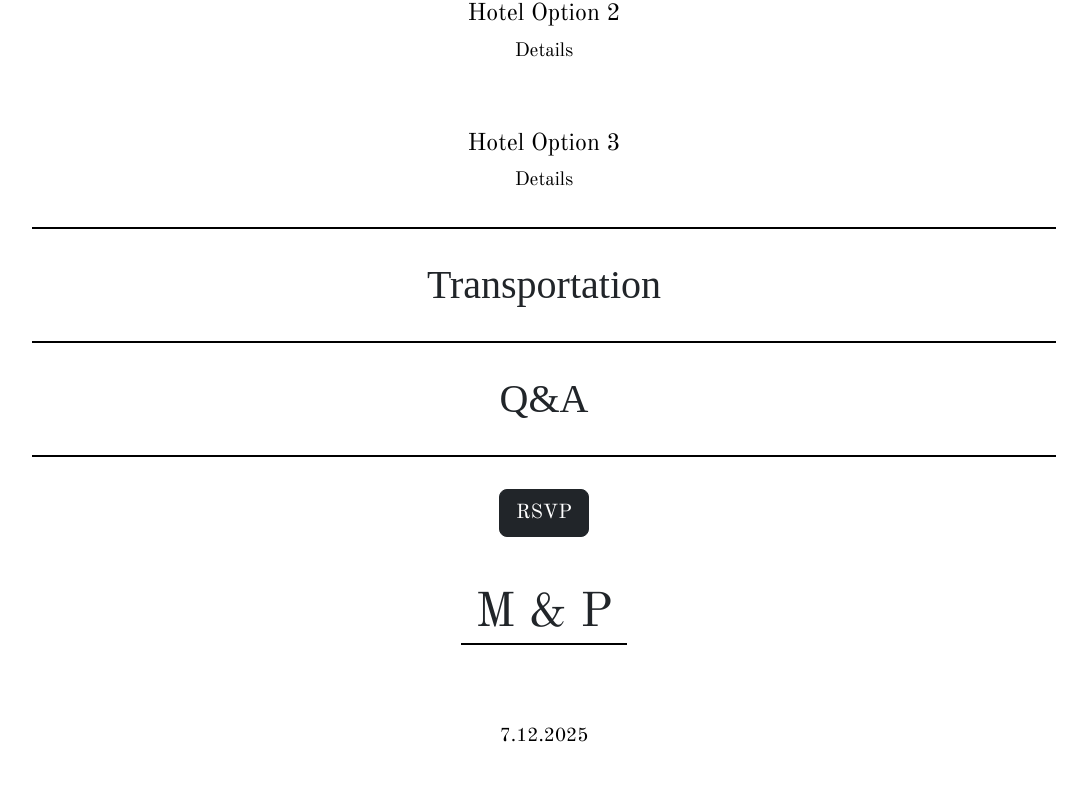
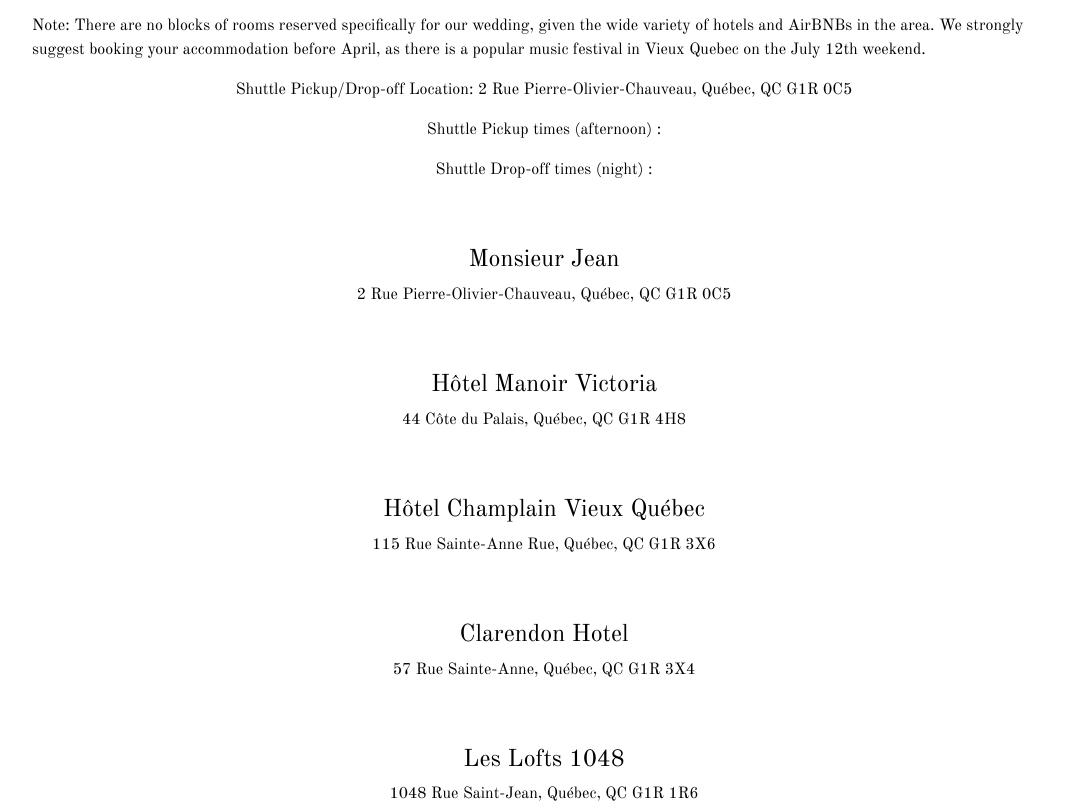
Before and after one commit to JosephMaltese/WeddingSite-Frontend, a React (Create React App) app in the folder my-app/: page / in a window 1280 px wide. Shown: the part 2190-3000 px from the top of the page, without its empty margins (96-1183 px from the left). Built offline with nearby package versions, Linux system fonts and the light colour scheme.

Commit message:
Added accomodation info and new favicon

```diff
--- a/my-app/public/index.html
+++ b/my-app/public/index.html
@@ -24,7 +24,7 @@
       work correctly both with client-side routing and a non-root public URL.
       Learn how to configure a non-root public URL by running `npm run build`.
     -->
-    <title>React App</title>
+    <title>The Wedding of Marie-Eve & Peter</title>
   </head>
   <body>
     <noscript>You need to enable JavaScript to run this app.</noscript>
--- a/my-app/src/landing.tsx
+++ b/my-app/src/landing.tsx
@@ -102,19 +102,35 @@
           <h2 className="sectionHeader">{language === 'english' ? 'Accommodations' : 'Hébergement'}</h2>
 
           <div>
+            <p style={{paddingRight: '10%', paddingLeft: '10%', fontSize: '1rem', textAlign: 'start'}}>{language === 'english' ? 'We have arranged for multiple shuttles (before the ceremony & at the end of the night) to bring guests to and from the venue on our wedding day. The shuttle will depart and arrive at a central point in Vieux Quebec, which is marked on the map below. Our suggestion is to rent a hotel or AirBNB near the bus pick-up/drop-off location, if you would like to use the shuttle. There will also be parking at the venue should you decide to drive there. The venue is a 15 minutes drive away from Vieux Quebec.' : 'Il y aura un service d’autobus qui fera plusieurs allers-retours la journée du mariage, du Vieux Québec vers l’Espace Saint-Grégoire et vice-versa. L’autobus partira et arrivera à un point central dans le Vieux-Québec, voir la carte ci-dessous pour la location précise. Nous suggérons de louer un hôtel ou un AirBnB près du point de ramassage et de dépôt de l’autobus, si vous désirez utiliser l’autobus pendant la journée. Il y aura également un stationnement à la salle de réception si vous prenez la décision de conduire. La salle de réception est à environ 15 minutes du Vieux Québec. '}</p>
+            <p style={{paddingRight: '10%', paddingLeft: '10%', fontSize: '1rem', textAlign: 'start'}}>{language === 'english' ? 'There are various hotels and AirBNBs in the area at different price points. Below is a list of recommended hotels in the area, however there are countless other options not listed below.' : 'Il y a une grande variété d’hôtels et d’AirBnB dans ce coin central du Vieux-Québec, à des prix différents. Il y a une liste ci-dessous d’hôtels recommandés près du point de ramassage et dépôt de l’autobus. Il y a également de nombreuses autres options disponibles si vous préférez faire vos recherches.'}</p>
+            <p style={{paddingRight: '10%', paddingLeft: '10%', fontSize: '1rem', textAlign: 'start'}}>{language === 'english' ? 'Note: There are no blocks of rooms reserved specifically for our wedding, given the wide variety of hotels and AirBNBs in the area. We strongly suggest booking your accommodation before April, as there is a popular music festival in Vieux Quebec on the July 12th weekend.' : 'À noter : Il n’y aura pas de blocs de chambres réservés à un hôtel spécifiquement pour le mariage, vu la grande variété d’options qui s’offrent aux invités dans ce coin du Vieux Québec. Nous suggérons fortement de réserver votre logis avant avril, comme le Festival d’été de Québec se déroule le même weekend que le mariage.'}</p>
+            <p style={{paddingRight: '10%', paddingLeft: '10%', fontSize: '1rem', textAlign: 'center'}}>{language === 'english' ? 'Shuttle Pickup/Drop-off Location: 2 Rue Pierre-Olivier-Chauveau, Québec, QC G1R 0C5' : 'Point de ramassage et de dépôt de l’autobus: 2 Rue Pierre-Olivier-Chauveau, Québec, QC G1R 0C5'}</p>
+            <p style={{paddingRight: '10%', paddingLeft: '10%', fontSize: '1rem', textAlign: 'center'}}>{language === 'english' ? 'Shuttle Pickup times (afternoon) :' : 'Heures de ramassage de l’autobus (après-midi) : '}</p>
+            <p style={{paddingRight: '10%', paddingLeft: '10%', fontSize: '1rem', textAlign: 'center'}}>{language === 'english' ? 'Shuttle Drop-off times (night) :' : 'Heures de dépôt de l’autobus (nuit) :'}</p>
             <div>
-              <h3 className = "mainpageSubheading">Hotel Option 1</h3>
-              <p>Details</p>
+              <a target='_blank' style={{textDecoration: 'None'}} href="https://monsieurjean.ca/en/"><h3 className = "mainpageSubheading">Monsieur Jean</h3></a>
+              <p style={{maxWidth: '80%', fontSize: '1rem'}}>2 Rue Pierre-Olivier-Chauveau, Québec, QC G1R 0C5</p>
             </div>
 
             <div>
-              <h3 className = "mainpageSubheading">Hotel Option 2</h3>
-              <p>Details</p>
+              <a target='_blank' style={{textDecoration: 'None'}} href="https://manoir-victoria.com/index.php/en/"><h3 className = "mainpageSubheading">Hôtel Manoir Victoria</h3></a>
+              <p style={{maxWidth: '80%', fontSize: '1rem'}}>44 Côte du Palais, Québec, QC G1R 4H8</p>
             </div>
 
             <div>
-              <h3 className = "mainpageSubheading">Hotel Option 3</h3>
-              <p>Details</p>
+              <a target='_blank' style={{textDecoration: 'None'}} href="https://hotelchamplain.ca/en/"><h3 className = "mainpageSubheading">Hôtel Champlain Vieux Québec</h3></a>
+              <p style={{maxWidth: '80%', fontSize: '1rem'}}>115 Rue Sainte-Anne Rue, Québec, QC G1R 3X6</p>
+            </div>
+
+            <div>
+              <a target='_blank' style={{textDecoration: 'None'}} href="https://hotelclarendon.com/en/"><h3 className = "mainpageSubheading">Clarendon Hotel</h3></a>
+              <p style={{maxWidth: '80%', fontSize: '1rem'}}>57 Rue Sainte-Anne, Québec, QC G1R 3X4</p>
+            </div>
+
+            <div>
+              <a target='_blank' style={{textDecoration: 'None'}} href="https://leslofts.ca/public/fr"><h3 className = "mainpageSubheading">Les Lofts 1048</h3></a>
+              <p style={{maxWidth: '80%', fontSize: '1rem'}}>1048 Rue Saint-Jean, Québec, QC G1R 1R6</p>
             </div>
 
           </div>
```
Also changed, not shown: 1 other file (tests, documents, lock files or other folders).
